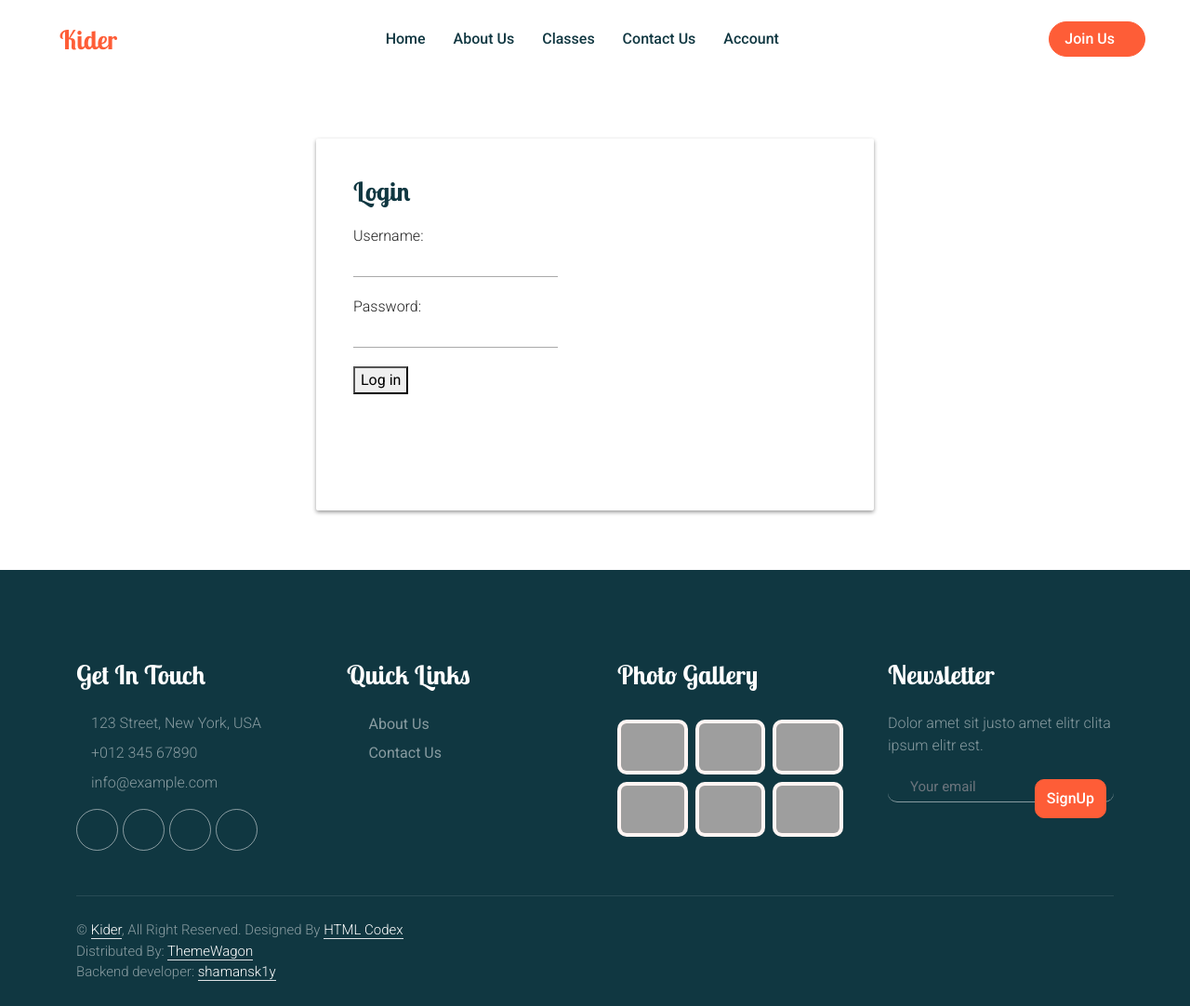
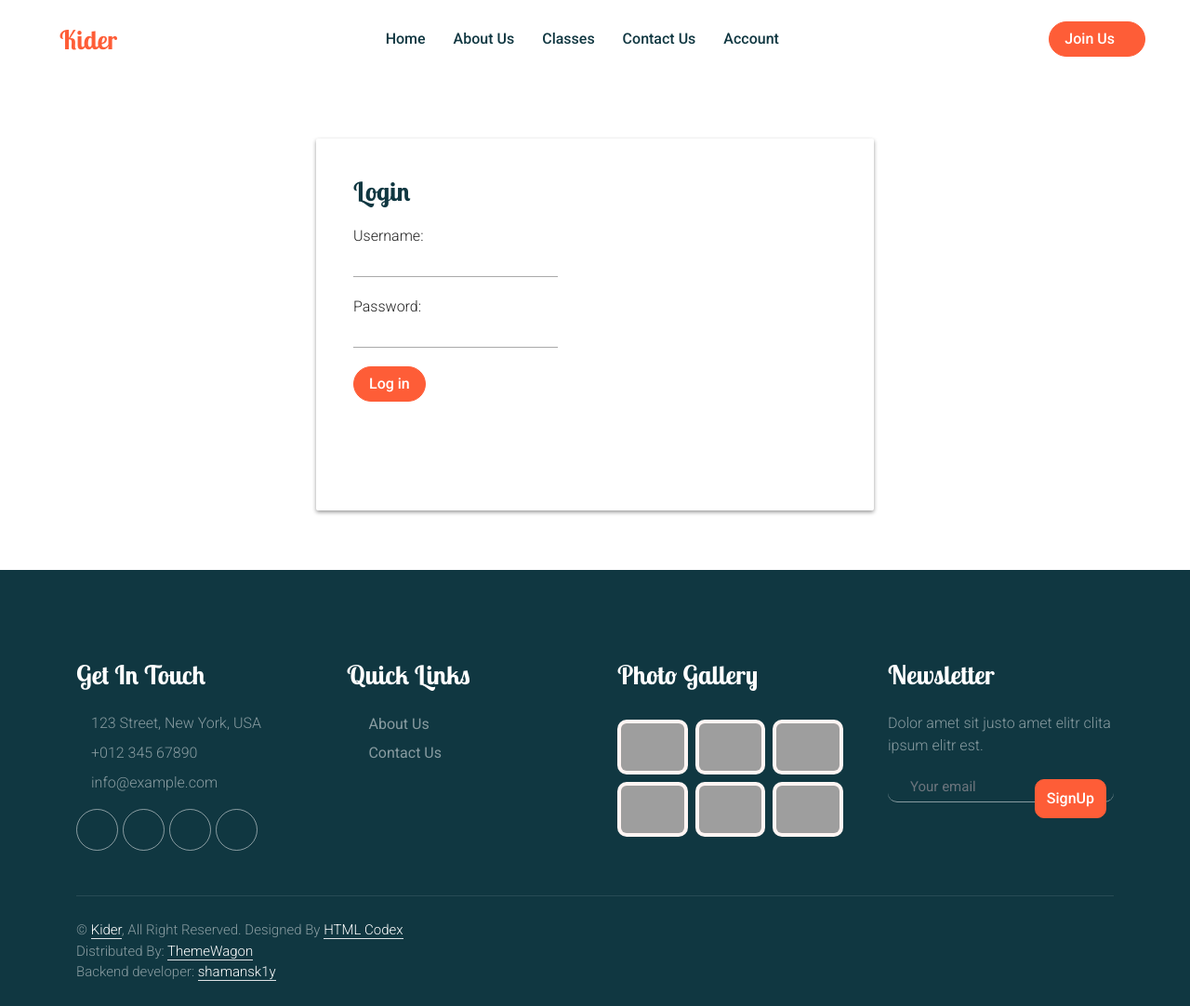
Before and after one commit to shamansk1y/kider_site_dep, a Django app: page /login/ in a window 1280 px wide. Shown: the whole page at 93% size. Run offline with Django 4.2, Linux system fonts and the light colour scheme; data comes from the database, SQL or seed files in the repository; some libraries are stand-ins or nearby versions; grey boxes are pictures that could not be loaded.

```diff
--- a/account/templates/login.html
+++ b/account/templates/login.html
@@ -15,7 +15,7 @@
         {% csrf_token %}
         {{ form.as_p }}
 {#            <input type="submit" class='btn btn-primary rounded-pill px-3 d-none d-lg-block' name="signup_submit" value="Log in"  />#}
-            <button type="submit" name="signup_submit" value="Log in">Log in</button>
+            <button type="submit" class='btn btn-primary rounded-pill px-3 d-none d-lg-block' name="signup_submit" value="Log in">Log in</button>
         </form>
   </div>
 
```
